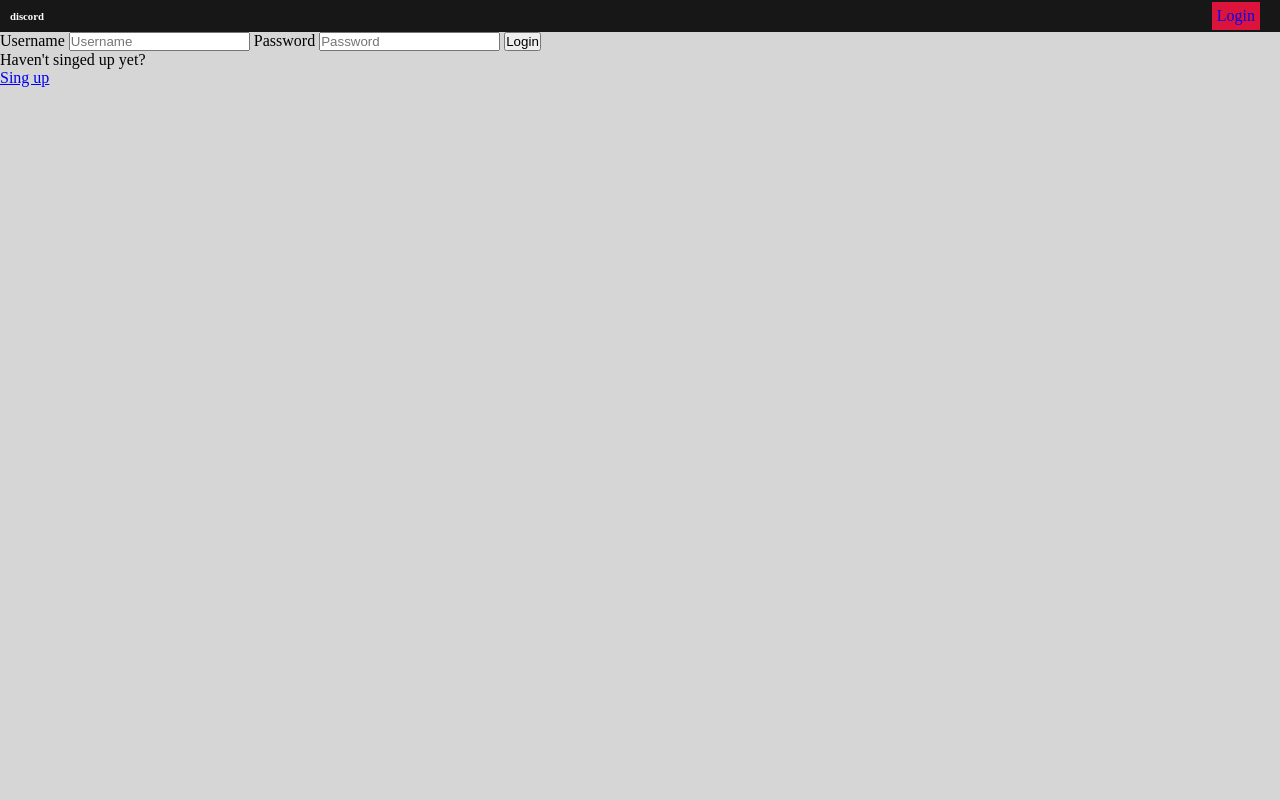
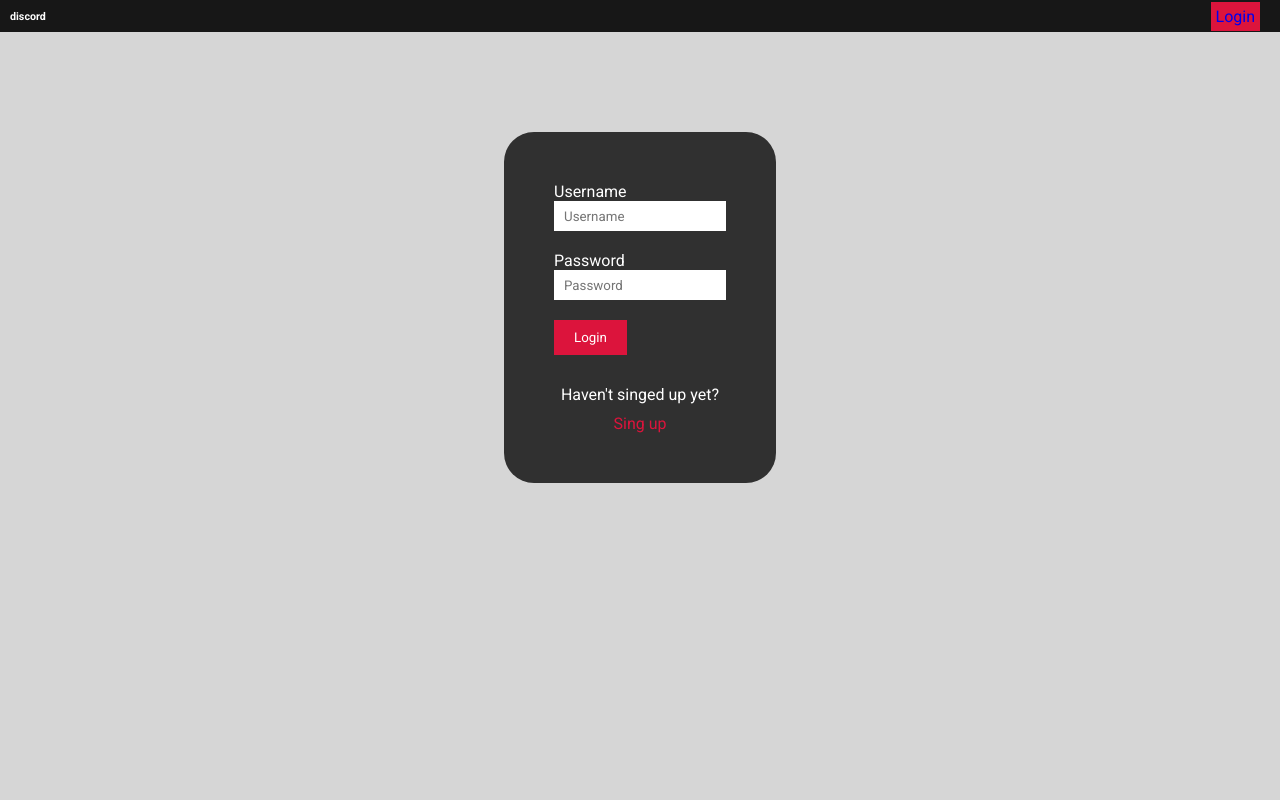
Before and after one commit to dpjk00/python_discord, a Django app: page /login/ in a window 1280 px wide. Run offline with Django 4.2, Linux system fonts and the light colour scheme.

Commit message:
added css, fixed deleting messages, added registration through api and login

```diff
--- a/dscrd/templates/base/login_register.html
+++ b/dscrd/templates/base/login_register.html
@@ -2,31 +2,103 @@
 
 {% block content %}
 
+
+<style>
+    .user-form-container {
+        display: flex;
+        width: 100%;
+        align-items: center;
+        justify-content: center;
+    }
+
+    .user-form-wrapper {
+        margin-top: 100px;
+        display: flex;
+        padding: 50px;
+        background: #303030;
+        flex-direction: column;
+        align-items: center;
+        justify-content: center;
+        border-radius: 30px;
+        color: white;
+    }
+
+    .user-form-wrapper p {
+        margin-top: 30px;
+    }
+
+    .user-form-wrapper a {
+        color: crimson;
+        margin-top: 10px;
+        text-decoration: none;
+    }
+
+
+    .user-form-wrapper-input {
+        border: none;
+        background: crimson;
+        color: white;
+        padding: 10px 20px;
+        cursor: pointer;
+    }
+
+    .user-form-item {
+        display: flex;
+        color: white;
+        flex-direction: column;
+        margin-bottom: 20px;
+    }
+
+    .user-form-item input {
+        padding: 0 10px;
+        height: 30px;
+        border: none;
+    }
+
+</style>
+
 {% if page == 'login' %}
-<div>
+<div class="user-form-container">
+    <div class="user-form-wrapper">
         <form method="POST" action="">
             {% csrf_token %}
 
+            <div class="user-form-item">
                 <label>Username</label>
                 <input type="text" name="username" placeholder="Username">
-
+            </div>
+            <div class="user-form-item">
                 <label>Password</label>
                 <input type="password" name="password" placeholder="Password">
-
-        <input type="submit" value="Login">
+            </div>
+            <input class="user-form-wrapper-input" type="submit" value="Login">
         </form>
         <p>Haven't singed up yet?</p>
         <a href="{% url 'register' %}">Sing up</a>
     </div>
+</div>
 {% else %}
-<div>
+<div class="user-form-container">
+    <div class="user-form-wrapper">
         <form method="POST" action="">
             {% csrf_token %}
-        {{form.as_p}}
-        <input type="submit" value="Register">
+            <div class="user-form-item">
+                <label for="user-username">Username</label>
+                {{form.username}}
+            </div>
+            <div class="user-form-item">
+                <label for="user-username">Password</label>
+                {{form.password1}}
+            </div>
+            <div class="user-form-item">
+                <label for="user-username">Confirm Password</label>
+                {{form.password2}}
+            </div>
+            <input class="user-form-wrapper-input" type="submit" value="Register">
         </form>
-    <p>Already singed up yet?</p>
+        <p>Do you have an account?</p>
         <a href="{% url 'login' %}">Login</a>
+    </div>
 </div>
 {% endif %}
 {% endblock content %}
--- a/dscrd/views.py
+++ b/dscrd/views.py
@@ -74,11 +74,15 @@ def home(request):
     }
     return render(request, 'base/home.html', context)
 
+@login_required(login_url='login')
 def channel(request, pk):
     channel = Channel.objects.get(id=pk)
     channels = Channel.objects.all()
     room_messages = channel.message_set.all()
     members = channel.members.all()
+
+    if request.method == 'GET':
+        channel.members.add(request.user)
 
     if request.method == 'POST':
         user_message = Message.objects.create(
@@ -95,20 +99,28 @@ def channel(request, pk):
 @login_required(login_url='login')
 def create_channel(request):
     form = ChannelForm()
+    topics = Topic.objects.all()
     if request.method == 'POST':
-        form = ChannelForm(request.POST)
-        if form.is_valid():
-            form.save()
-            return redirect('home')
+        topic_name = request.POST.get('topic')
+        topic, created = Topic.objects.get_or_create(name=topic_name)
+
+        Channel.objects.create(
+            host=request.user,
+            topic=topic,
+            name=request.POST.get('name'),
+            description=request.POST.get('description'),
+        )
+        return redirect('home')
 
     channels = Channel.objects.all()
-    context = {'form': form, 'channels': channels}
+    context = {'form': form, 'channels': channels, 'topics': topics}
     return render(request, 'base/channel_form.html', context)
 
 @login_required(login_url='login')
 def update_channel(request, pk):
     channel = Channel.objects.get(id=pk)
     form = ChannelForm(instance=channel)
+    topics = Topic.objects.all()
 
     if request.user != channel.host:
         return HttpResponse("You are not allowed here")
@@ -119,7 +131,7 @@ def update_channel(request, pk):
             form.save()
             return redirect('home')
 
-    context = {'form': form}
+    context = {'form': form, 'topics': topics}
     return render(request, 'base/channel_form.html', context)
 
 @login_required(login_url='login')
@@ -143,5 +155,5 @@ def delete_message(request, pk):
 
     if request.method == 'POST':
         message.delete()
-        return redirect('home')
+        return redirect('request.META.HTTP_REFERER')
     return render(request, 'base/delete.html', {"obj": message})
--- a/templates/main.html
+++ b/templates/main.html
@@ -11,6 +11,10 @@
 <body>
 
     <style>
+
+        *, html, body {
+            font-family: 'Roboto', sans-serif;
+        }
 
         main {
             width: 100%;
```
Also changed, not shown: dscrd/templates/base/channel.html (+6 -1 lines), dscrd/templates/base/channel_form.html (+64 -6 lines), dscrd/templates/base/delete.html (+42 -6 lines), dscrd/templates/base/home.html (+41 -13 lines), db.sqlite3. Lines whose indentation alone changed are shown as unchanged.
